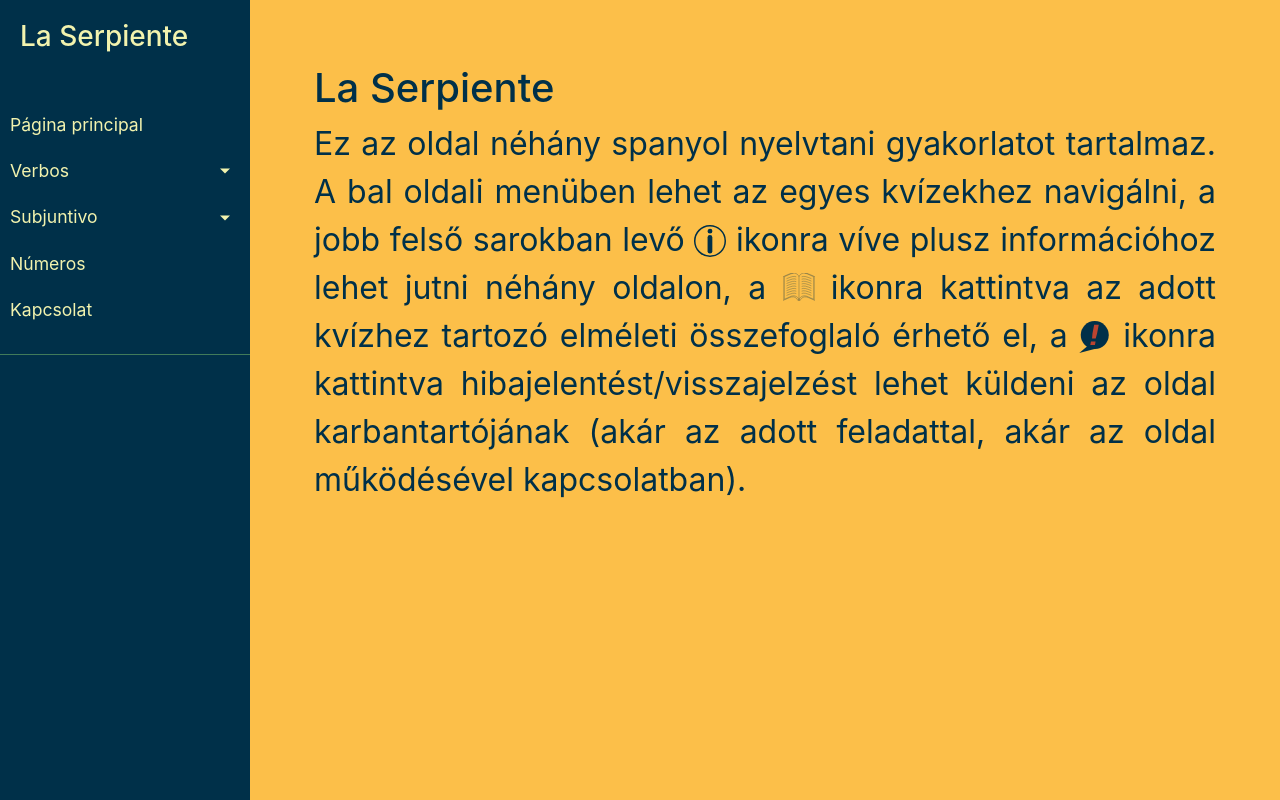
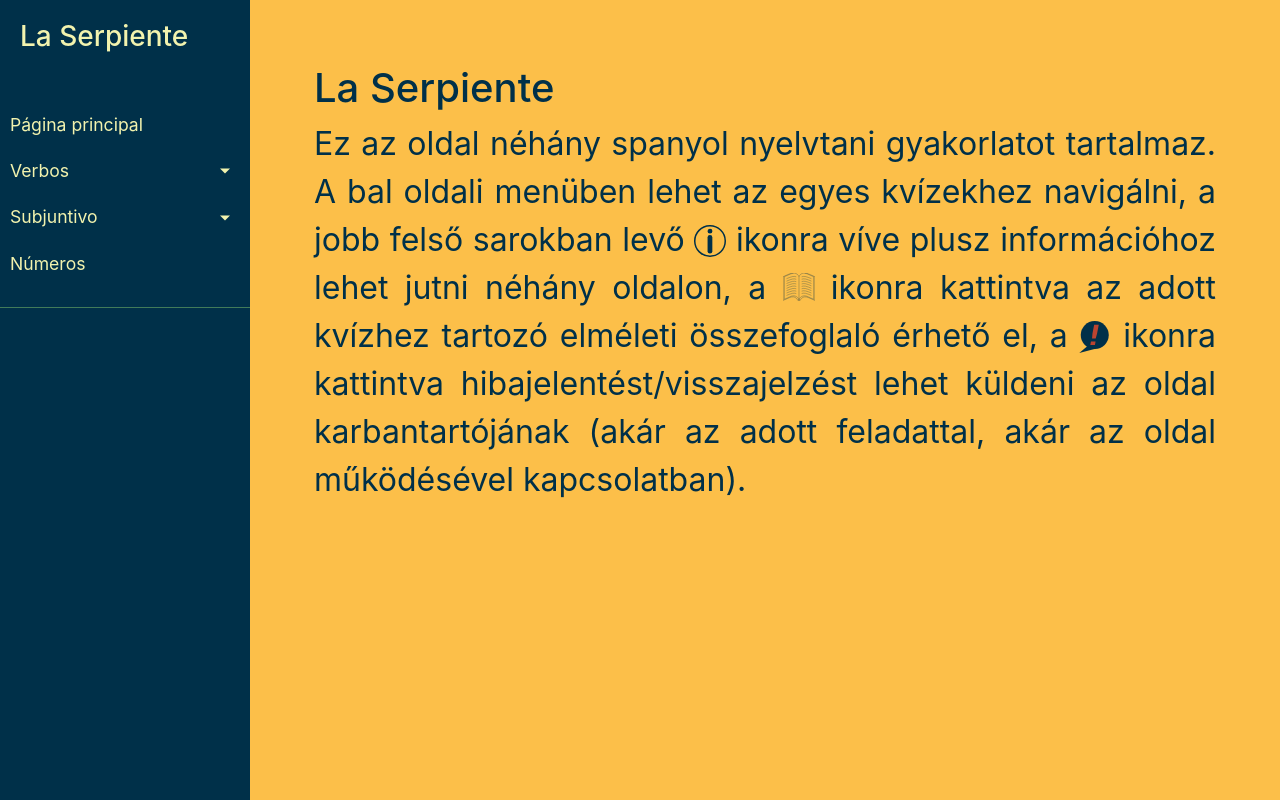
Before and after one commit to fabatka/laserpiente, a Flask app: page / in a window 1280 px wide. Run offline with Flask 2, Linux system fonts and the light colour scheme; some libraries are stand-ins or nearby versions.

Commit message:
Remove Contacts link from sidebar

```diff
--- a/app/templates/base.html
+++ b/app/templates/base.html
@@ -77,9 +77,6 @@
             <li>
                 <a href="quiz-numeros">Números</a>
             </li>
-            <li>
-                <a href="#">Kapcsolat</a>
-            </li>
         </ul>
     </nav>
 
```
